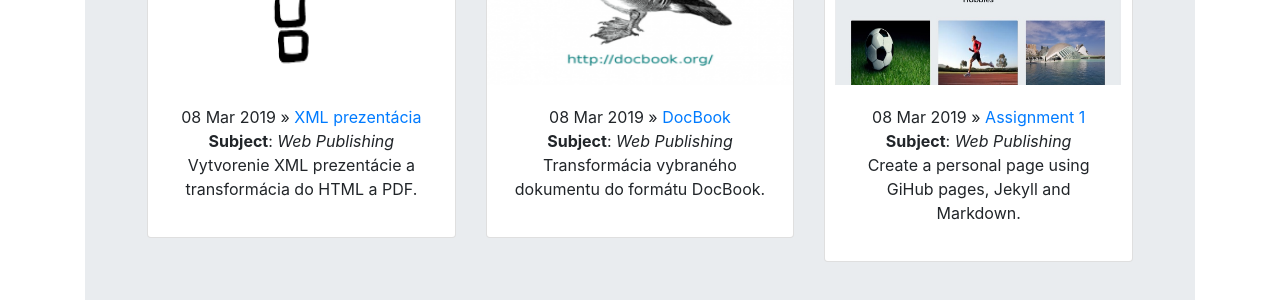
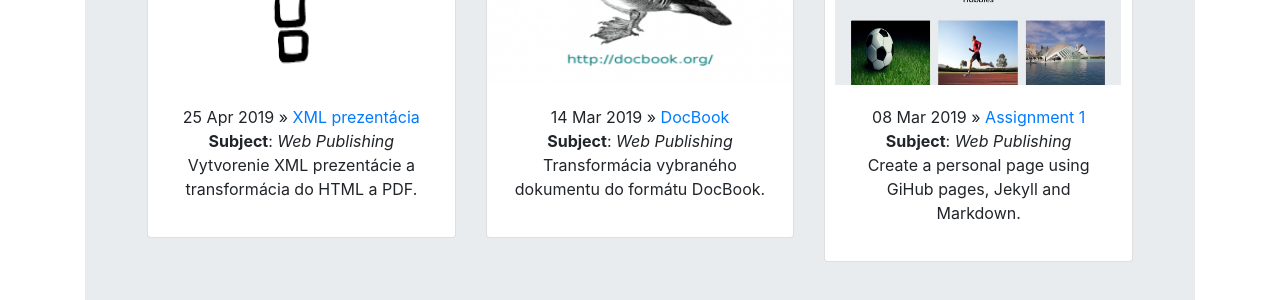
Before and after one commit to xgemelaj/xgemelaj.github.io, a Jekyll site: the page built from webpublishing/index.html, in a window 1280 px wide. Shown: the part 591-891 px from the top of the page. Built offline with Jekyll 4.4.1, drawn with Linux system fonts in a browser that asks for light colours.

Commit message:
3_odovzdanie

```diff
--- a/_posts/2019-03-08-Assignment-2.md
+++ b/_posts/2019-03-14-Assignment-2.md
@@ -4,7 +4,7 @@ subject: "Web Publishing"
 title: "DocBook"
 picture_path: /images/docbook.png
 description: "Transformácia vybraného dokumentu do formátu DocBook."
-date: 2019-03-08
+date: 2019-03-14
 ---
 
 ## Zadanie
--- a/_posts/2019-03-08-Assignment-3.md
+++ b/_posts/2019-04-25-Assignment-3.md
@@ -4,7 +4,7 @@ subject: "Web Publishing"
 title: "XML prezentácia"
 picture_path: /images/question-mark.png
 description: "Vytvorenie XML prezentácie a transformácia do HTML a PDF."
-date: 2019-03-08
+date: 2019-04-25
 ---
 
 ## Zadanie
```
